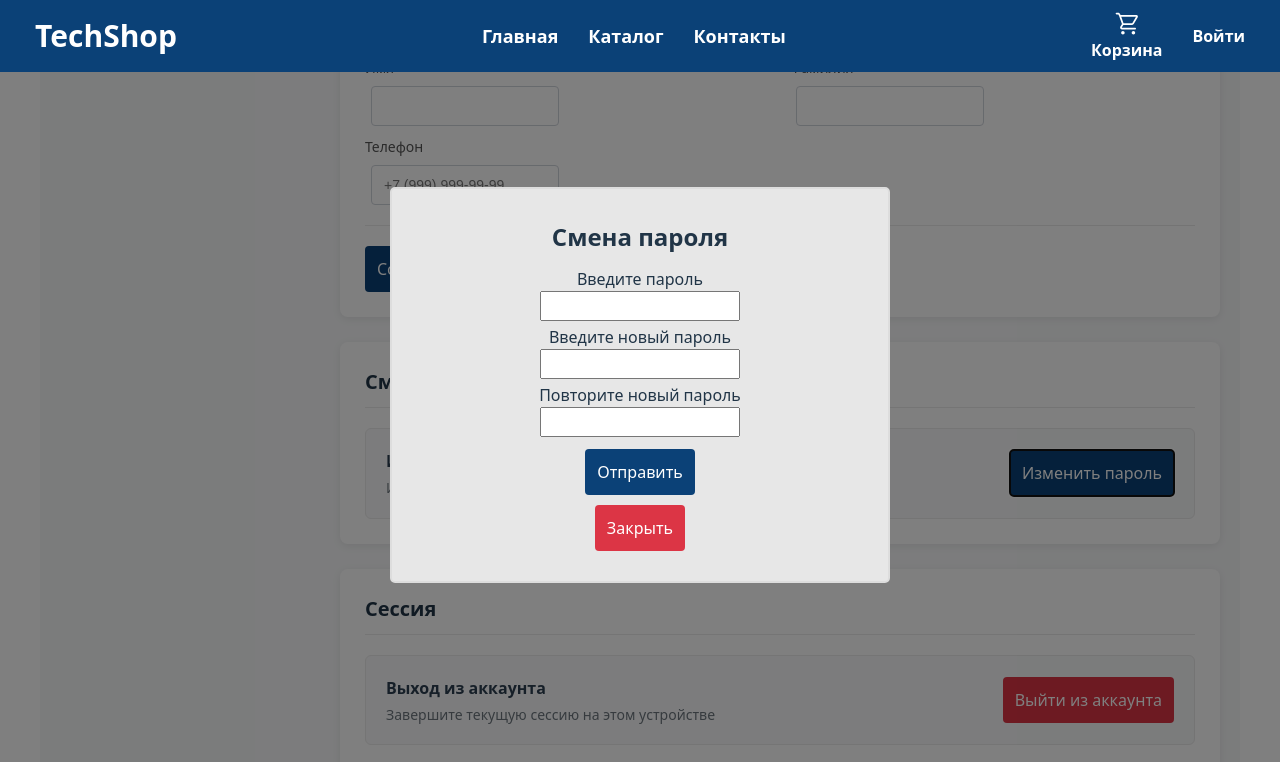
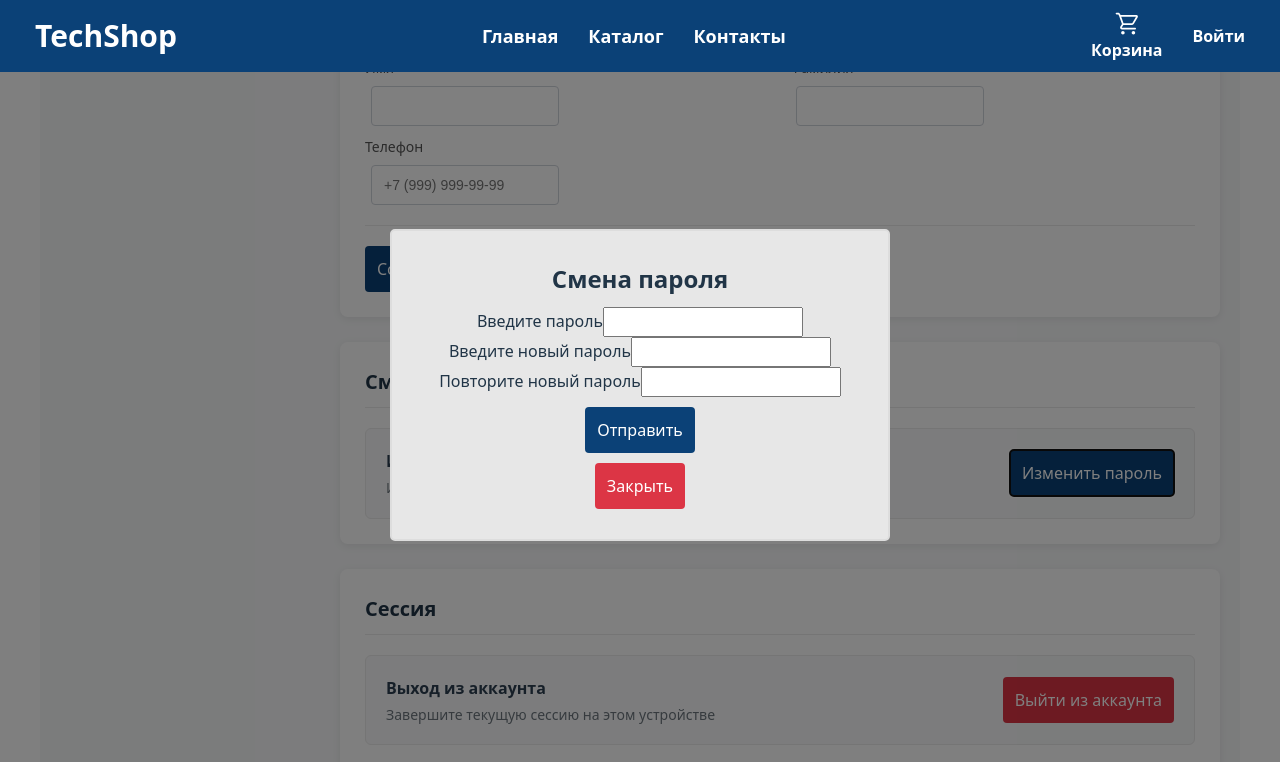
Before and after one commit to Artem4upin/react-django-site, a React app in the folder frontend/: page /account in a window 1280 px wide. Both pictures are taken after a click on the button "Изменить пароль". Shown: the part 338-1100 px from the top of the page. Built offline with nearby package versions, Linux system fonts and the light colour scheme; no server answers; the HTML template or start-up script is replaced by a standard one.

Commit message:
Панель управления менеджера

```diff
--- a/frontend/src/components/UI/Input/Input.css
+++ b/frontend/src/components/UI/Input/Input.css
@@ -6,9 +6,12 @@
     padding-right: 6px;
 }
 
-.input-form {
-    display: flex;
-    flex-direction: column;
-    align-items: center;
-    padding: 2px;
+.form-input {
+    width: 100%;
+    min-height: 40px;
+    padding: 8px 12px;
+    border: 1px solid #ced4da;
+    border-radius: 4px;
+    font-size: 14px;
+    transition: border-color 0.2s;
 }
--- a/frontend/src/pages/AccountPage/AccountPage.css
+++ b/frontend/src/pages/AccountPage/AccountPage.css
@@ -1,4 +1,3 @@
-/* ===== ОСНОВНЫЕ СТИЛИ СТРАНИЦЫ ===== */
 .account-page {
     padding: 30px 20px;
     max-width: 1200px;
@@ -7,7 +6,6 @@
     background-color: #f8f9fa;
 }
 
-/* Заголовок страницы */
 .account-header {
     margin-bottom: 30px;
     padding-bottom: 15px;
@@ -99,7 +97,6 @@
     border-bottom: 1px solid #eaeaea;
 }
 
-/* ===== ФОРМА ПРОФИЛЯ ===== */
 .profile-form {
     margin-top: 10px;
 }
@@ -115,14 +112,12 @@
     margin: 0 0 20px 0;
 }
 
-/* Сетка для полей формы (Grid layout) */
 .form-grid {
     display: grid;
-    grid-template-columns: repeat(2, 1fr); /* Два столбца */
+    grid-template-columns: repeat(2, 1fr);
     gap: 20px;
 }
 
-/* Группа поля ввода */
 .form-group {
     display: flex;
     flex-direction: column;
@@ -134,17 +129,6 @@
     font-weight: 500;
     color: #555;
     margin-bottom: 2px;
-}
-
-/* Стили для кастомного Input компонента (если нужны) */
-.form-input {
-    width: 100%;
-    min-height: 40px; /* Универсальная высота */
-    padding: 8px 12px;
-    border: 1px solid #ced4da;
-    border-radius: 4px;
-    font-size: 14px;
-    transition: border-color 0.2s;
 }
 
 .form-input:focus {
--- a/frontend/src/pages/ManagerPage/ManagerPage.jsx
+++ b/frontend/src/pages/ManagerPage/ManagerPage.jsx
@@ -1,7 +1,9 @@
 import React, { useState, useEffect } from 'react';
 import { api } from '../../api'
 import './ManagerPage.css'
-import Loading from '../../components/UI/Loading/loading';
+import Loading from '../../components/UI/Loading/Loading';
+
+// отклик для смены статуса
 
 function ManagerPage() {
   const [orders, setOrders] = useState([])
```
